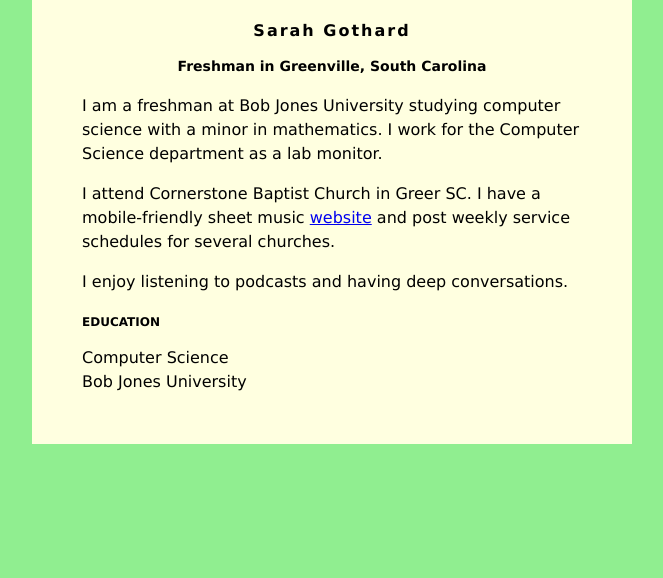
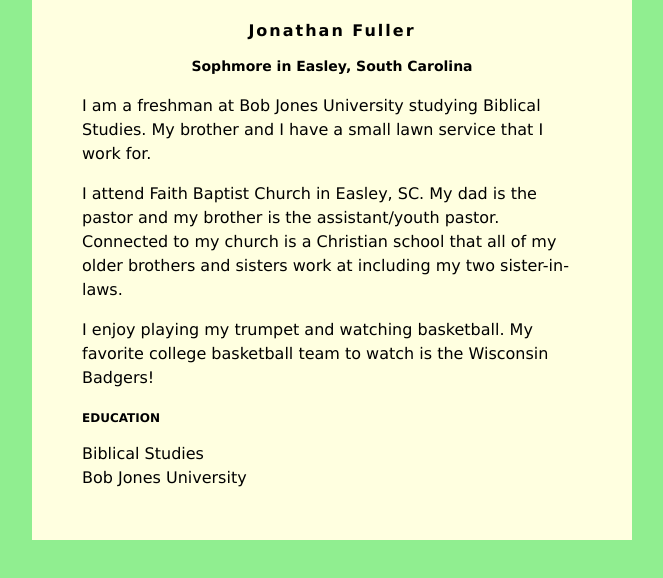
Before and after one commit to Jfull343/Jfull343.github.io, a plain HTML site: page index.html in a window 1280 px wide. Shown: the whole page, without its empty margins (308-971 px from the left). Drawn offline with Linux system fonts and the light colour scheme.

Commit message:
Update index.html

```diff
--- a/index.html
+++ b/index.html
@@ -30,21 +30,20 @@ h3 {
 </head>
 <body>
     <div id="content">
-        <h1>Sarah Gothard</h1>
-        <h2>Freshman in Greenville, South Carolina</h2>
+        <h1>Jonathan Fuller</h1>
+        <h2>Sophmore in Easley, South Carolina</h2>
 
-         <p>I am a freshman at Bob Jones University studying computer science with a minor in
-            mathematics. I work for the Computer Science department as a lab monitor.</p>
+         <p>I am a freshman at Bob Jones University studying Biblical Studies. My brother and I have a small lawn service that I work for. </p>
          <p>
-            I attend Cornerstone Baptist Church in Greer SC. I have a mobile-friendly
-            sheet music <a href="https://mobilehymns.org/">website</a> and post weekly service
-            schedules for several churches.
+            I attend Faith Baptist Church in Easley, SC. My dad is the pastor and my brother is the assistant/youth pastor. Connected to my church is
+             a Christian school that all of my older brothers and sisters work at including my two sister-in-laws.
+
          </p>
          <p>
-            I enjoy listening to podcasts and having deep conversations.
+            I enjoy playing my trumpet and watching basketball. My favorite college basketball team to watch is the Wisconsin Badgers!
          </p>
         <h3>EDUCATION</h3>
-        Computer Science<br />
+        Biblical Studies<br />
         Bob Jones University
     </div>
 
```
